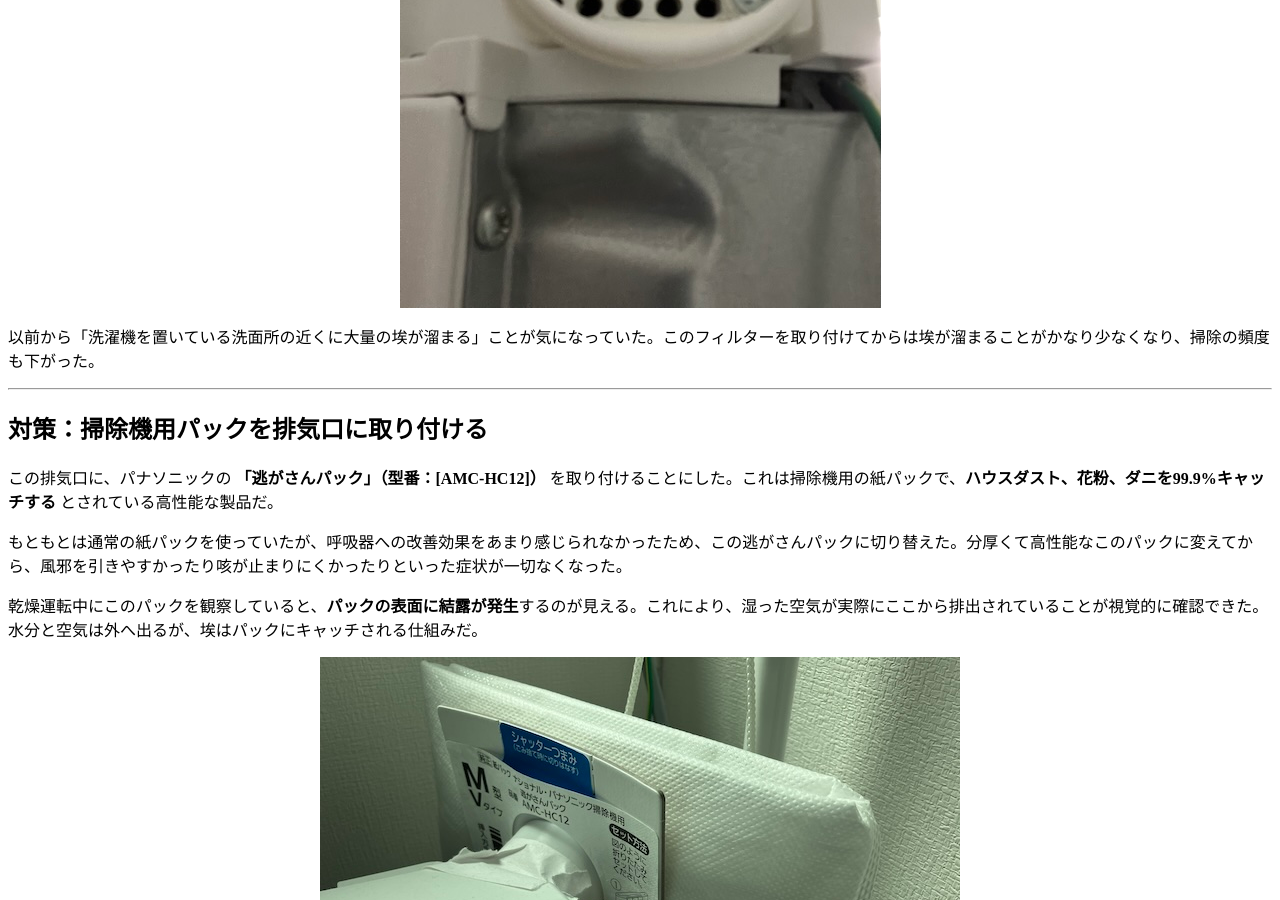
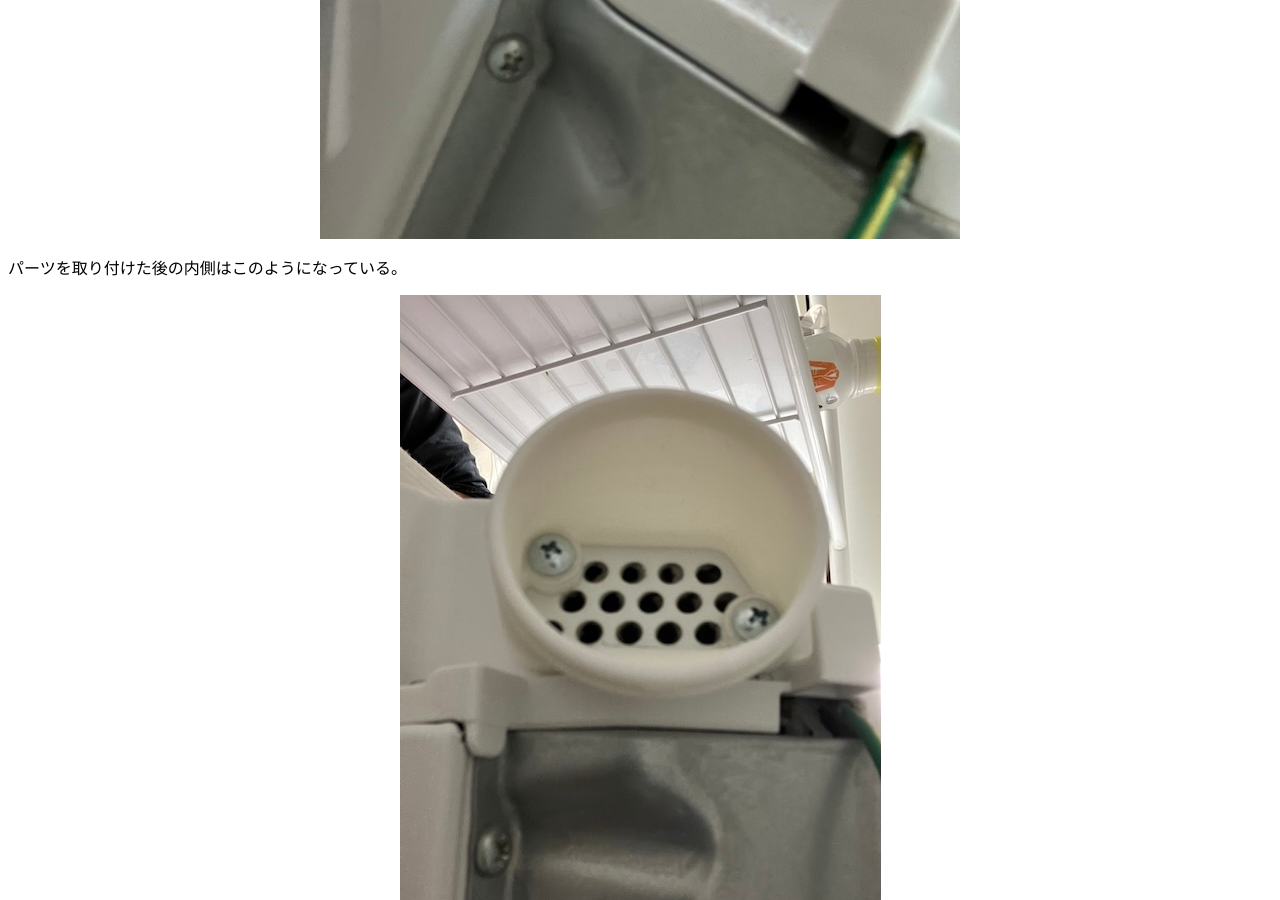
Before and after one commit to yossato/articles, a Jekyll site: the page built from _posts/2026-06-16-drum-washer-heat-pump-dust-fix.md, in a window 1280 px wide and 900 px high, scrolled down 1073 px. Built offline with Jekyll 4.4.1, drawn with Linux system fonts in a browser that asks for light colours.

Commit message:
排気口の画像を追加し、3Dプリンター製パーツ取り付け前の状態を示す説明を追加

```diff
--- a/_posts/2026-06-16-drum-washer-heat-pump-dust-fix.md
+++ b/_posts/2026-06-16-drum-washer-heat-pump-dust-fix.md
@@ -33,6 +33,10 @@ image: /assets/images/nogasan-pack-attached.jpg
 ### 排気口の構造
 
 洗濯機の背面にある排気口は、**縦3行・横5列+1個の穴が斜めのパターンで並んだ格子状の構造**になっている。この穴から乾燥中に湿った空気が継続的に排出される。
+
+![3Dプリンター製パーツ取り付け前の排気口（素の状態）]({{ site.baseurl }}/assets/images/exhaust-port-before.jpg)
+
+パーツを取り付けた後の内側はこのようになっている。
 
 ![排気口に3Dプリンター製パーツを取り付けた内側の様子]({{ site.baseurl }}/assets/images/exhaust-port-3d-part-inside.jpg)
 
```
Also changed, not shown: assets/images/exhaust-port-before.jpg (added).
